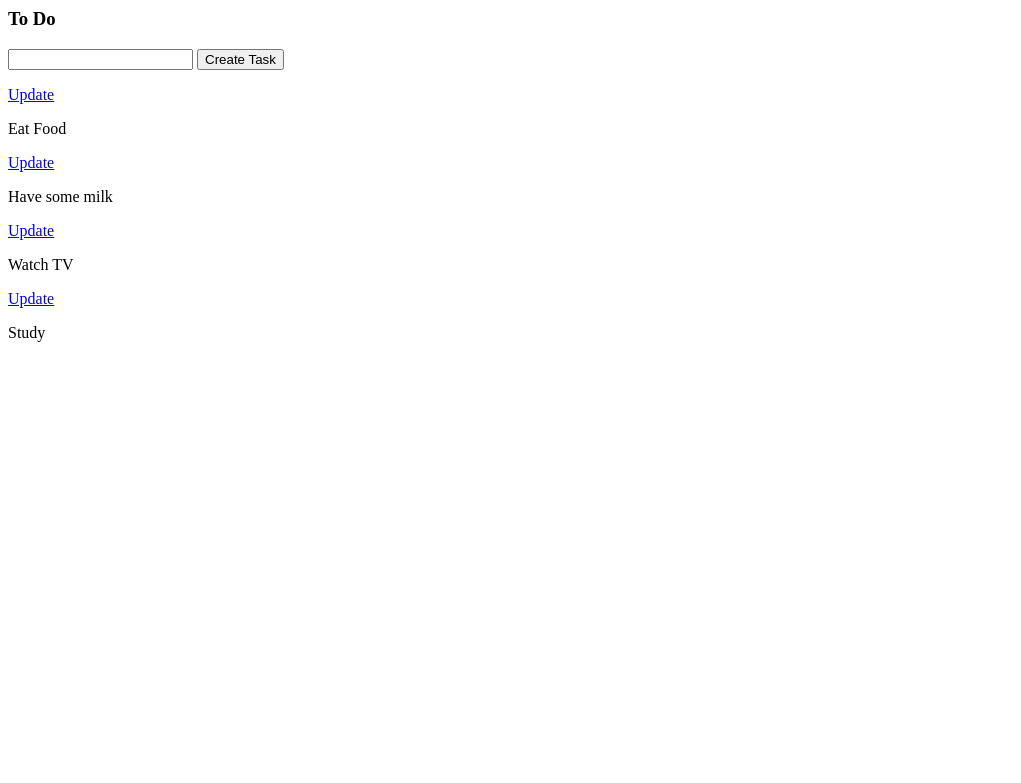
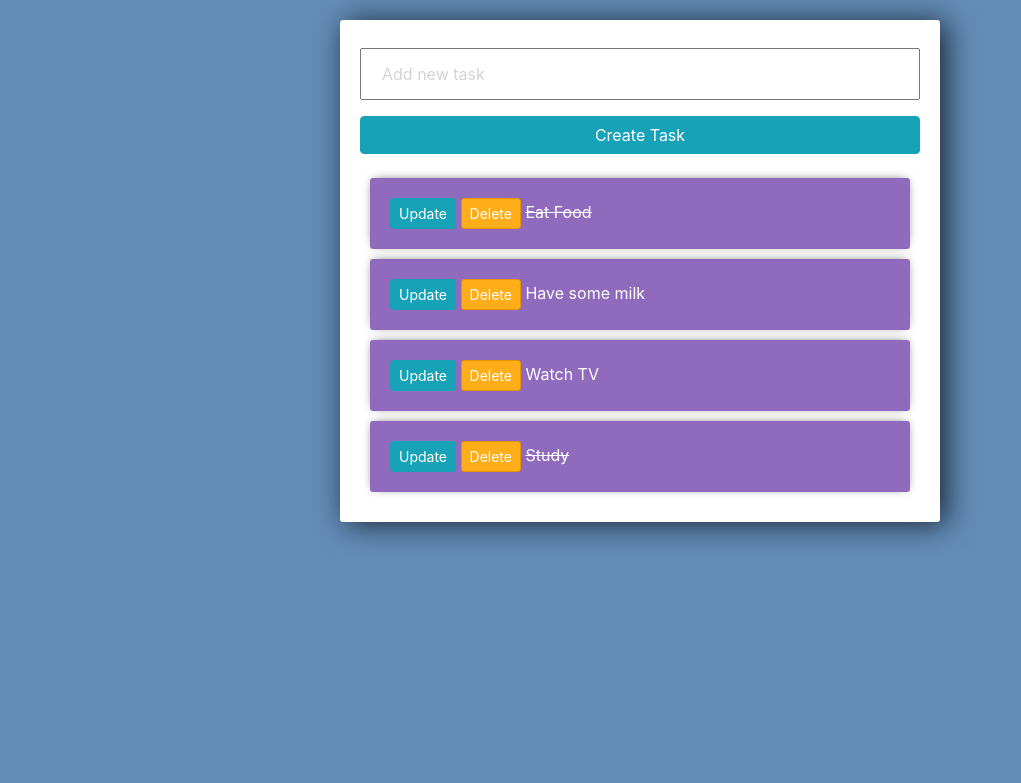
Before and after one commit to jobymathew/ToDoApp, a Django app: page / in a window 1280 px wide. Shown: the top 783 px of the page, without its empty margins (0-1021 px from the left). Run offline with Django 3.2, Linux system fonts and the light colour scheme; data comes from the database, SQL or seed files in the repository; both versions use the stored data as it was after the commit; some libraries are stand-ins or nearby versions.

Commit message:
final commit

```diff
--- a/tasks/forms.py
+++ b/tasks/forms.py
@@ -3,6 +3,7 @@ from django.forms import ModelForm
 from . import models
 
 class TaskForm(ModelForm):
+    title = forms.CharField(widget = forms.TextInput(attrs={'placeholder':'Add new task'}))
 
     class Meta:
         model = models.Task
--- a/tasks/templates/tasks/delete.html
+++ b/tasks/templates/tasks/delete.html
@@ -7,5 +7,9 @@
 <body>
     <p>Are you sure you want to delete "{{item}}"?</p>
     <a href="{% url 'list' %}">Cancel</a>
+    <form action="" method="POST">
+        {% csrf_token %}
+        <input type="submit" value="Confirm">
+    </form>
 </body>
 </html>
--- a/tasks/templates/tasks/list.html
+++ b/tasks/templates/tasks/list.html
@@ -1,19 +1,77 @@
+
 <html lang="en">
 <head>
     <meta charset="UTF-8">
     <meta name="viewport" content="width=device-width, initial-scale=1.0">
     <title>Todo</title>
+    <link rel="stylesheet" href="https://stackpath.bootstrapcdn.com/bootstrap/4.3.1/css/bootstrap.min.css" integrity="sha384-ggOyR0iXCbMQv3Xipma34MD+dH/1fQ784/j6cY/iJTQUOhcWr7x9JvoRxT2MZw1T" crossorigin="anonymous">
+    <style>
+
+        body{
+            background-color: #638CB8;
+        }
+
+        input{
+            width: 100%;
+            padding: 12px 20px;
+            margin: 8px 0;
+            box-sizing: border-box;
+        }
+
+        input::placeholder {
+        color: #d3d3d3;
+        }
+
+        .submit{
+            background-color: #6BA3E8;
+        }
+
+        .center-column{
+            width:600px;
+            margin: 20px auto;
+            padding:20px;
+            background-color: #fff;
+            border-radius: 3px;
+            box-shadow: 6px 2px 30px 0px rgba(0,0,0,0.75);
+        }
+
+        .item-row{
+            background-color: #906abd;
+            margin: 10px;
+            padding: 20px;
+            border-radius: 3px;
+            color: #fff;
+            font-size: 16px;
+            box-shadow: 0px -1px 10px -4px rgba(0,0,0,0.75);
+        }
+
+        .btn-danger{
+            background-color: #ffae19;
+            border-color: #e59400;
+        }
+
+    </style>
 </head>
 <body>
-    <h3>To Do</h3>
+    <div class="center-column">
         <form action="/" method="POST">
             {% csrf_token %}
             {{form.title}}
-        <input type="submit" value="Create Task">
+            <input class="btn btn-info" type="submit" value="Create Task">
         </form>
+        <div class="todo-list">
             {% for task in tasks %}
-        <a href="{% url 'update_task' task.id %}">Update</a>
-        <p>{{task}}</p>
+                <div class="item-row">
+                    <a class="btn btn-sm btn-info" href="{% url 'update_task' task.id %}">Update</a>
+                    <a class="btn btn-sm btn-danger" href="{% url 'delete' task.id %}">Delete</a>
+                    {% if task.complete %}
+                        <strike>{{task}}</strike>
+                    {% else %}
+                        <span>{{task}}</span>
+                    {% endif %}
+                </div>
             {% endfor %}
+        </div>
+    </div>
 </body>
 </html>
--- a/tasks/urls.py
+++ b/tasks/urls.py
@@ -6,5 +6,5 @@ from . import views
 urlpatterns = [
     path('',views.index,name='list'),
     path('update_task/<str:pk>/',views.updateTask,name='update_task'),
-
+    path('delete/<str:pk>/',views.deleteTask,name='delete'),
 ]
--- a/tasks/views.py
+++ b/tasks/views.py
@@ -27,3 +27,12 @@ def updateTask(request, pk):
             return redirect('/')
 
     return render(request, 'tasks/update_task.html', {'form':form})
+
+def deleteTask(request, pk):
+    item = Task.objects.get(id=pk)
+
+    if request.method == 'POST':
+        item.delete()
+        return redirect('/')
+
+    return render(request, 'tasks/delete.html', {'item':item})
```
Also changed, not shown: db.sqlite3. Lines whose indentation alone changed are shown as unchanged.
